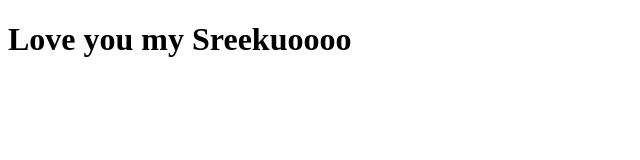
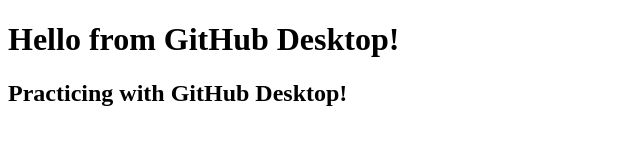
Before and after one commit to akshaybabu46/my-first-desktop-project, a plain HTML site: page index.html in a window 1280 px wide. Shown: the whole page, without its empty margins (0-640 px from the left). Drawn offline with Linux system fonts and the light colour scheme.

Commit message:
Update index.html

```diff
--- a/index.html
+++ b/index.html
@@ -2,6 +2,7 @@
 <html>
 <head><title>My First GitHub Desktop Project</title></head>
 <body>
-  <h1>Love you my Sreekuoooo</h1>
+  <h1>Hello from GitHub Desktop!</h1>
+  <h2>Practicing with GitHub Desktop!</h2>
 </body>
 </html>
```
